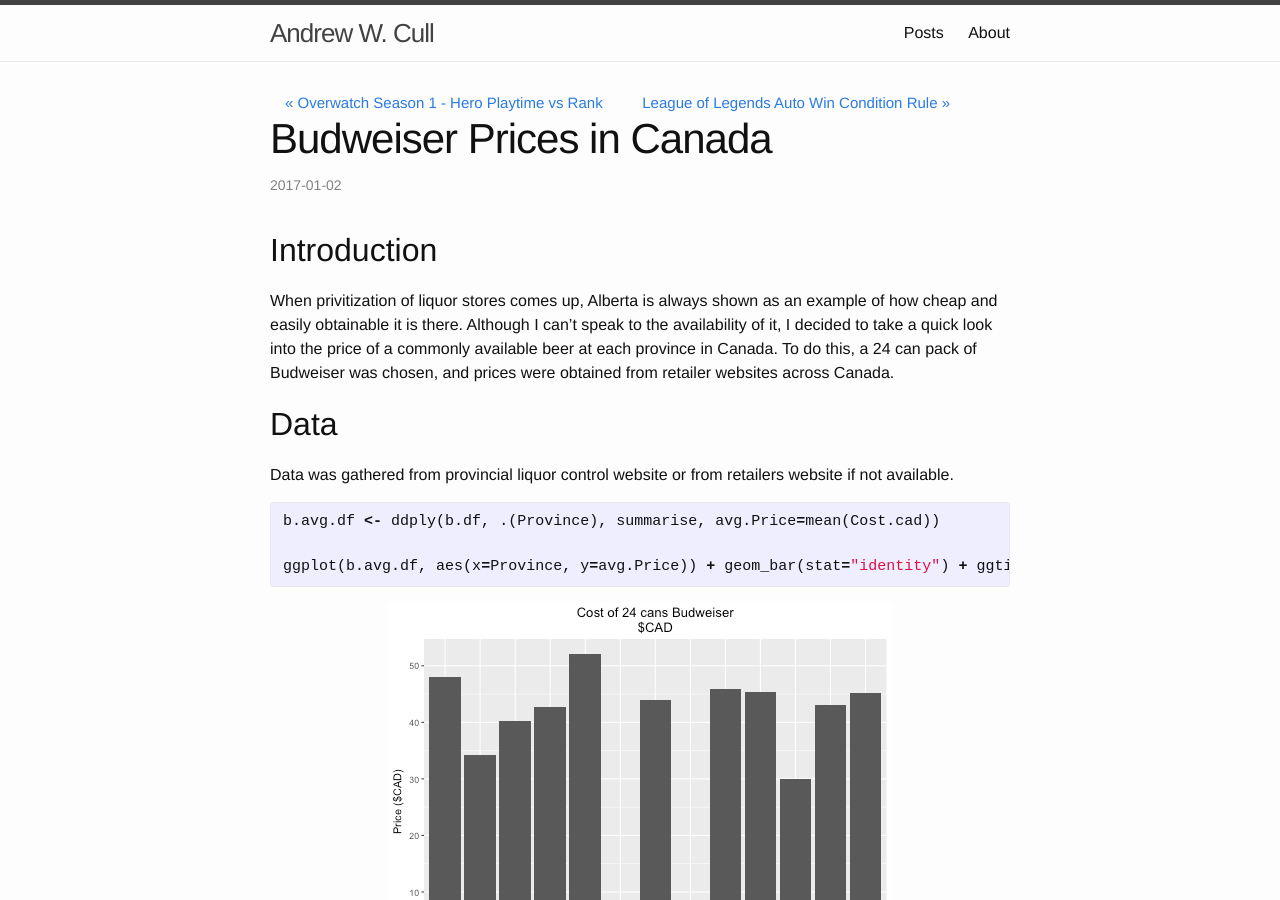
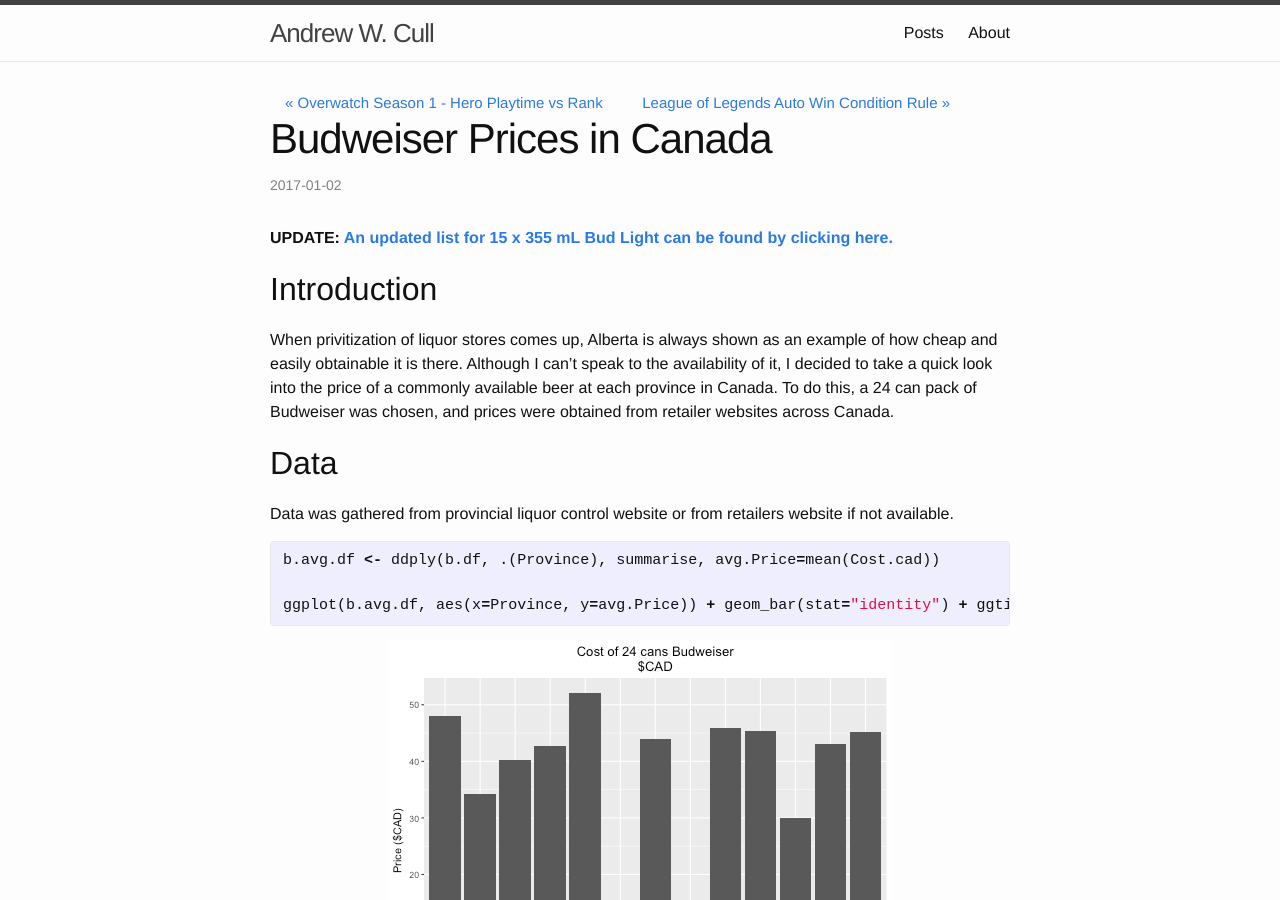
Before and after one commit to awcull/awcull.github.io, a Jekyll site: the page built from _posts/2017-01-02-beer-prices-quick.md, in a window 1280 px wide and 900 px high. Built offline with Jekyll 4.4.1, drawn with Linux system fonts in a browser that asks for light colours; comment, search, counter and statistics services are not loaded.

Commit message:
removed disqus, added link to new beer post

```diff
--- a/_layouts/post.html
+++ b/_layouts/post.html
@@ -26,7 +26,7 @@
   <article class="post-content">
     {{ content }}
   </article>
-  {% if page.comments %}
+  <!-- {% if page.comments %}
   <div id="disqus_thread"></div>
 	<script type="text/javascript">
 		/* * * CONFIGURATION VARIABLES * * */
@@ -40,6 +40,6 @@
 		})();
 	</script>
 	<noscript>Please enable JavaScript to view the <a href="https://disqus.com/?ref_noscript" rel="nofollow">comments powered by Disqus.</a></noscript>
-	{% endif %}
+	{% endif %} -->
 
 </div>
--- a/_posts/2017-01-02-beer-prices-quick.md
+++ b/_posts/2017-01-02-beer-prices-quick.md
@@ -6,6 +6,8 @@
 layout: post
 categories: [R, beer, Canada]
 ---
+
+**UPDATE: [An updated list for 15 x 355 mL Bud Light can be found by clicking here.](https://awcull.com/2021/03/29/budlight-canada-prices.html)**
 
 ## Introduction
 
```
